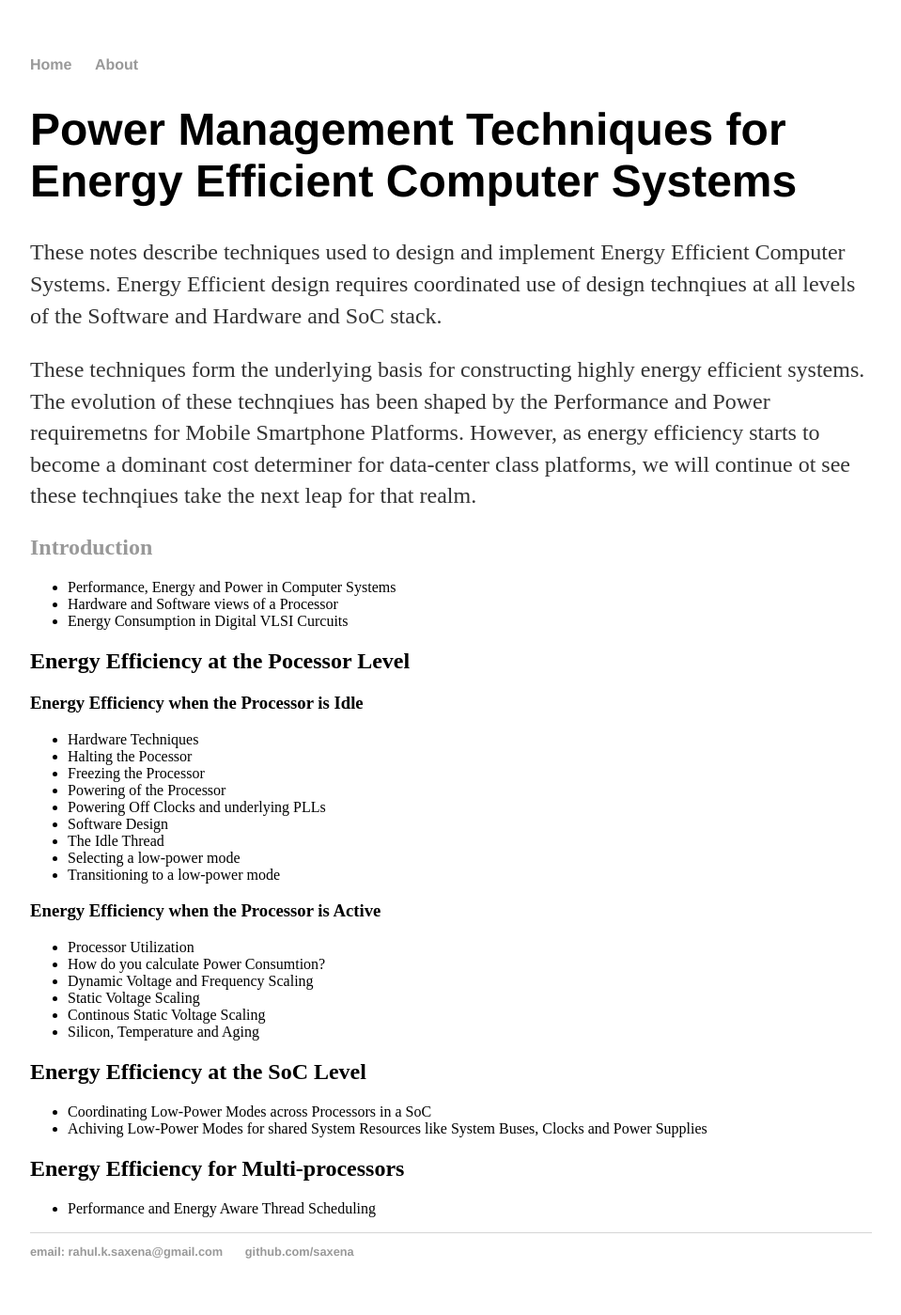
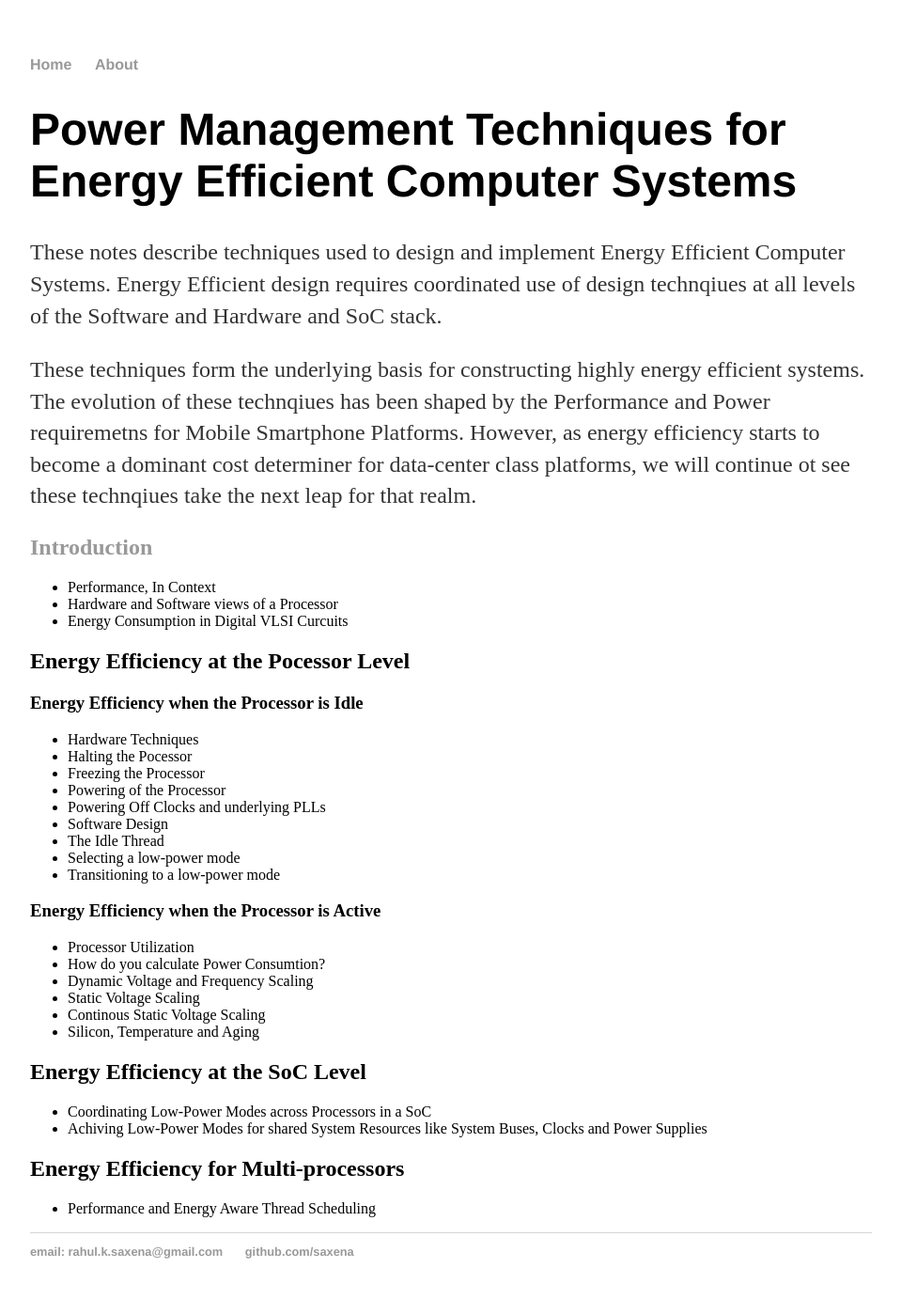
Before and after one commit to saxena/saxena.github.io, a Jekyll site: the page built from index.md, in a window 1280 px wide. Shown: the whole page at 94% size, without its empty margins (160-1119 px from the left). Built offline with Jekyll 4.4.1, drawn with Linux system fonts in a browser that asks for light colours.

Commit message:
Update index.md

```diff
--- a/index.md
+++ b/index.md
@@ -10,7 +10,7 @@ These notes describe techniques used to design and implement Energy Efficient Co
 These techniques form the underlying basis for constructing highly energy efficient systems. The evolution of these technqiues has been shaped by the Performance and Power requiremetns for Mobile Smartphone Platforms. However, as energy efficiency starts to become a dominant cost determiner for data-center class platforms, we will continue ot see these technqiues take the next leap for that realm.
 
 ## [Introduction]
-- Performance, Energy and Power in Computer Systems
+- Performance, In Context
 - Hardware and Software views of a Processor
 - Energy Consumption in Digital VLSI Curcuits
 
```
